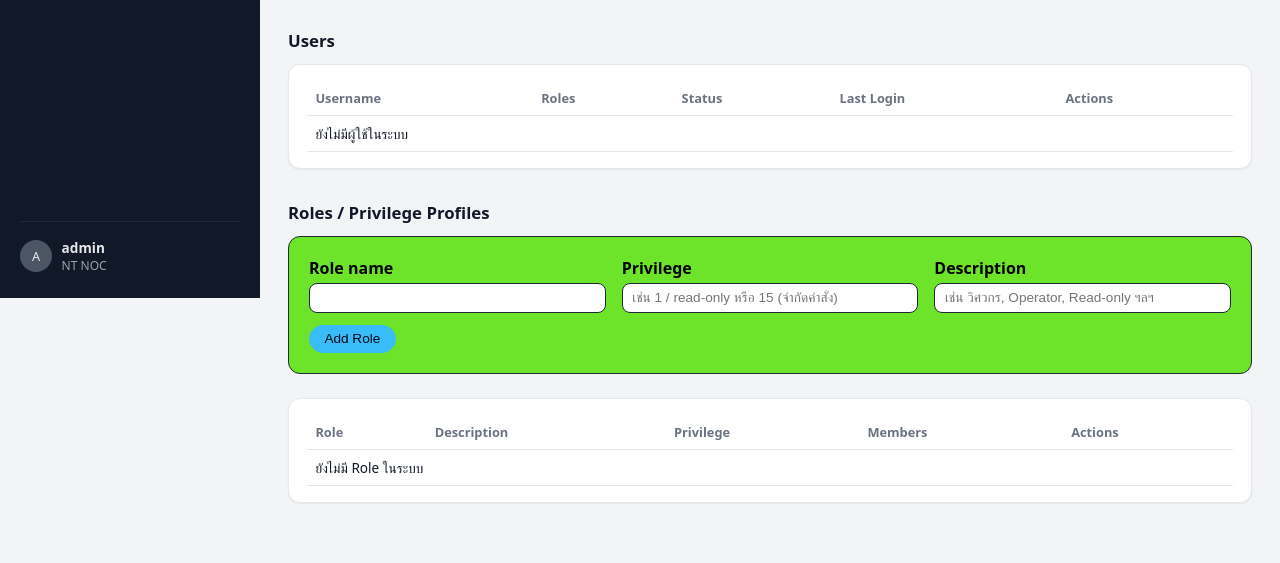
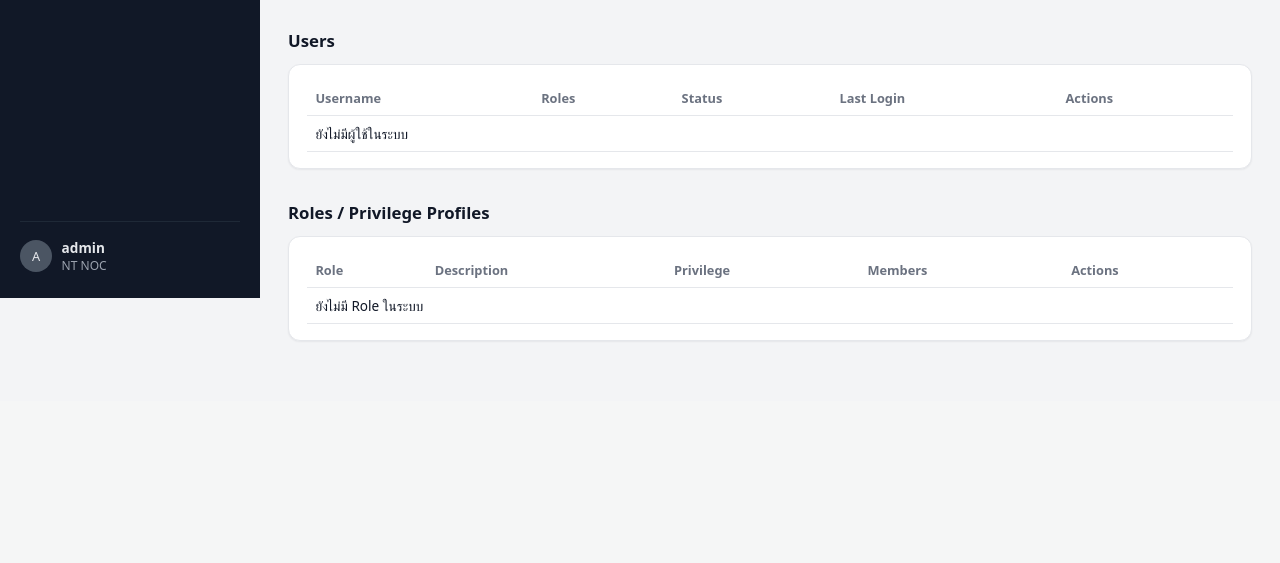
Before and after one commit to FongShana/DashboardTACACS, a Flask app: page /users/ in a window 1280 px wide. Shown: the part 502-1065 px from the top of the page. After the commit the page ends 844 px from the top, so only its background shows below. Run offline with Flask 3, Linux system fonts and the light colour scheme.

Commit message:
Delete add and delete function of role

```diff
--- a/tacacs_dashboard/routes/users.py
+++ b/tacacs_dashboard/routes/users.py
@@ -70,15 +70,13 @@ def _run_generate_check_restart_and_flash() -> bool:
 
 def _get_olt_ip_list(policy: dict) -> list[str]:
     """
-    คืน list ของ IP OLT ที่จะ provision
-    - ถ้ามี policy.devices -> ใช้ทุกตัวที่มี address/ip
-      (แนะนำ: เอาเฉพาะ status=Online ถ้ามี)
+    คืน list ของ IP OLT ที่จะ provision/deprovision
+    - ถ้ามี policy.devices -> ใช้ทุกตัวที่มี address/ip (แนะนำ filter Online)
     - ถ้าไม่มี -> ใช้ OLT_DEFAULT_IP (ถ้ามี)
     """
     ips: list[str] = []
 
     for d in (policy.get("devices") or []):
-        # filter เฉพาะ Online ถ้ามี status
         st = (d.get("status") or "").strip().lower()
         if st and st not in ("online", "up"):
             continue
@@ -92,7 +90,6 @@ def _get_olt_ip_list(policy: dict) -> list[str]:
         if default_ip:
             ips = [default_ip]
 
-    # กันซ้ำ
     uniq: list[str] = []
     for ip in ips:
         if ip not in uniq:
@@ -101,11 +98,6 @@ def _get_olt_ip_list(policy: dict) -> list[str]:
 
 
 def _maybe_provision_to_olts(username: str, role: str, status: str) -> None:
-    """
-    ถ้าเปิด OLT_AUTO_PROVISION=1:
-      - telnet ไปสร้าง/ผูก user-name บน OLT ตาม role
-      - save ขึ้นกับ OLT_AUTO_WRITE (0/1)
-    """
     # provision เฉพาะ Active
     if (status or "").strip().lower() not in ("active", "enable", "enabled"):
         return
@@ -145,11 +137,6 @@ def _maybe_provision_to_olts(username: str, role: str, status: str) -> None:
 
 
 def _maybe_deprovision_from_olts(username: str) -> None:
-    """
-    ถ้าเปิด OLT_AUTO_DEPROVISION=1:
-      - telnet ไปลบ user-name บน OLT
-      - save ขึ้นกับ OLT_AUTO_WRITE (0/1)
-    """
     auto = (_read_env("OLT_AUTO_DEPROVISION", "0") or "0").strip().lower()
     if auto not in ("1", "true", "yes"):
         return
@@ -186,14 +173,12 @@ def _maybe_deprovision_from_olts(username: str) -> None:
 # -----------------------
 # Pages
 # -----------------------
-
 @bp.route("/")
 def index():
     policy = load_policy()
     users = policy.get("users", [])
     roles = policy.get("roles", [])
 
-    # คำนวณจำนวน members ของแต่ละ role จาก users จริง ๆ
     user_roles = [u.get("roles") or u.get("role") for u in users]
     for r in roles:
         name = r.get("name")
@@ -233,14 +218,10 @@ def create_user_form():
         flash(f"User {username} มีอยู่แล้ว", "error")
         return redirect(url_for("users.index"))
 
-    # 1) update policy.json
     upsert_user(username=username, role=role, status=status)
     flash(f"เพิ่มผู้ใช้ {username} เรียบร้อย", "success")
 
-    # 2) generate + check + restart
     ok = _run_generate_check_restart_and_flash()
-
-    # 3) provision ไป OLT (ถ้าเปิด auto)
     if ok:
         _maybe_provision_to_olts(username=username, role=role, status=status)
 
@@ -264,16 +245,6 @@ def delete_user_form(username: str):
     ok2 = _run_generate_check_restart_and_flash()
     if ok2:
         _maybe_deprovision_from_olts(username)
-
-    return redirect(url_for("users.index"))
-
-    # update tacacs config + restart
-    ok2 = _run_generate_check_restart_and_flash()
-
-    # ✅ ลบจาก OLT (ถ้าคุณเปิด auto deprovision)
-    if ok2:
-        _maybe_deprovision_from_olts(username)
-
 
     return redirect(url_for("users.index"))
 
@@ -322,14 +293,10 @@ def edit_user_submit(username):
         flash(f"Role {new_role} ไม่มีอยู่ในระบบ", "error")
         return redirect(url_for("users.edit_user_form", username=username))
 
-    # 1) update policy.json
     upsert_user(username=username, role=new_role, status=new_status)
     flash(f"อัปเดตผู้ใช้ {username} เรียบร้อยแล้ว", "success")
 
-    # 2) generate + check + restart
     ok = _run_generate_check_restart_and_flash()
-
-    # 3) provision update ไป OLT (ถ้าเปิด auto)
     if ok:
         _maybe_provision_to_olts(username=username, role=new_role, status=new_status)
 
@@ -337,68 +304,8 @@ def edit_user_submit(username):
 
 
 # -----------------------
-# Roles form actions
+# Roles: เหลือไว้แค่ Edit (ตัด Create/Delete ออก)
 # -----------------------
-@bp.post("/roles/create")
-def create_role_form():
-    name = (request.form.get("name") or "").strip()
-    description = (request.form.get("description") or "").strip()
-    privilege = (request.form.get("privilege") or "").strip()
-
-    if not name:
-        flash("กรุณากรอกชื่อ Role", "error")
-        return redirect(url_for("users.index"))
-
-    policy = load_policy()
-    roles = policy.get("roles", [])
-
-    if any((r.get("name") or "").strip() == name for r in roles):
-        flash(f"Role {name} มีอยู่แล้ว", "error")
-        return redirect(url_for("users.index"))
-
-    roles.append({
-        "name": name,
-        "description": description,
-        "privilege": privilege,
-        "members": 0,
-    })
-    policy["roles"] = roles
-    save_policy(policy)
-
-    flash(f"เพิ่ม Role {name} เรียบร้อย", "success")
-    _run_generate_check_restart_and_flash()
-    return redirect(url_for("users.index"))
-
-
-@bp.post("/roles/delete/<name>")
-def delete_role_form(name):
-    name = (name or "").strip()
-    policy = load_policy()
-    roles = policy.get("roles", [])
-    users = policy.get("users", [])
-
-    used_by = [u.get("username") for u in users
-               if (u.get("roles") or u.get("role")) == name]
-    if used_by:
-        flash(
-            f"ไม่สามารถลบ Role {name} ได้ (ถูกใช้งานโดย: {', '.join(used_by)})",
-            "error"
-        )
-        return redirect(url_for("users.index"))
-
-    new_roles = [r for r in roles if (r.get("name") or "").strip() != name]
-    if len(new_roles) == len(roles):
-        flash(f"ไม่พบ Role {name}", "error")
-        return redirect(url_for("users.index"))
-
-    policy["roles"] = new_roles
-    save_policy(policy)
-
-    flash(f"ลบ Role {name} เรียบร้อย", "success")
-    _run_generate_check_restart_and_flash()
-    return redirect(url_for("users.index"))
-
-
 @bp.get("/roles/<name>/edit")
 def edit_role_form(name):
     policy = load_policy()
--- a/tacacs_dashboard/templates/users.html
+++ b/tacacs_dashboard/templates/users.html
@@ -5,7 +5,6 @@
 
 {% block content %}
 
-{# แสดง flash message ถ้ามี #}
 {% with messages = get_flashed_messages(with_categories=true) %}
   {% if messages %}
   <div class="flash-container">
@@ -44,7 +43,6 @@
 
   <button type="submit" class="btn btn-primary">Add User</button>
 </form>
-
 
 <section class="section">
   <h2 class="section-title">Summary</h2>
@@ -88,7 +86,6 @@
               Edit
             </a>
 
-            <!-- ปุ่ม Delete เดิม แต่ใส่ class ให้สวยขึ้น -->
             <form method="post"
                   action="{{ url_for('users.delete_user_form', username=user.username) }}"
                   style="display:inline;">
@@ -113,32 +110,8 @@
 <section class="section">
   <h2 class="section-title">Roles / Privilege Profiles</h2>
 
-  <!-- ฟอร์มเพิ่ม Role -->
-  <form method="post" action="{{ url_for('users.create_role_form') }}" class="form-card">
-    <div class="form-grid">
-      <div class="form-row">
-        <label for="role_name">Role name</label>
-        <input class="input" id="role_name" type="text" name="name" required>
-      </div>
+  <!-- ✅ ไม่มีฟอร์ม Add Role แล้ว -->
 
-      <div class="form-row">
-        <label for="role_priv">Privilege</label>
-        <input class="input" id="role_priv" type="text" name="privilege"
-               placeholder="เช่น 1 / read-only หรือ 15 (จำกัดคำสั่ง)">
-      </div>
-
-      <div class="form-row">
-        <label for="role_desc">Description</label>
-        <input class="input" id="role_desc" type="text" name="description"
-               placeholder="เช่น วิศวกร, Operator, Read-only ฯลฯ">
-      </div>
-    </div>
-
-    <button type="submit" class="btn btn-primary">Add Role</button>
-  </form>
-
-
-  <!-- ตาราง Roles -->
   <div class="table-wrapper">
     <table class="table">
       <thead>
@@ -158,19 +131,11 @@
           <td>{{ r.privilege }}</td>
           <td>{{ r.members }}</td>
           <td>
-            <a href="{{ url_for('users.edit_role_form', name=r.name) }}" class="btn btn-secondary btn-sm" >
+            <a href="{{ url_for('users.edit_role_form', name=r.name) }}"
+               class="btn btn-secondary btn-sm">
               Edit
             </a>
-
-            <form method="post"
-                  action="{{ url_for('users.delete_role_form', name=r.name) }}"
-                  style="display:inline;">
-              <button type="submit"
-                      class="btn btn-danger btn-sm"
-                      onclick="return confirm('ลบ Role {{ r.name }} ? (ห้ามมี user ใช้อยู่)');">
-                Delete
-              </button>
-            </form>
+            <!-- ✅ ไม่มี Delete Role แล้ว -->
           </td>
         </tr>
         {% else %}
```
